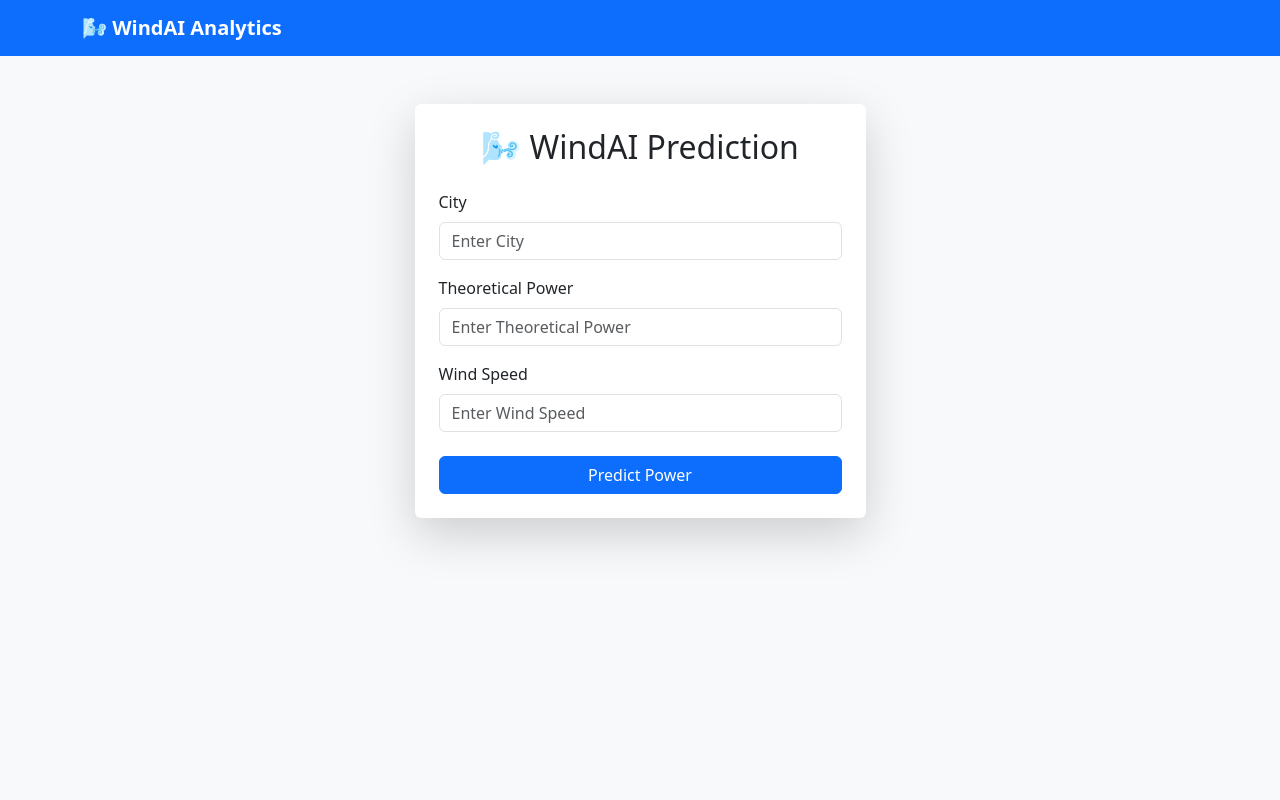
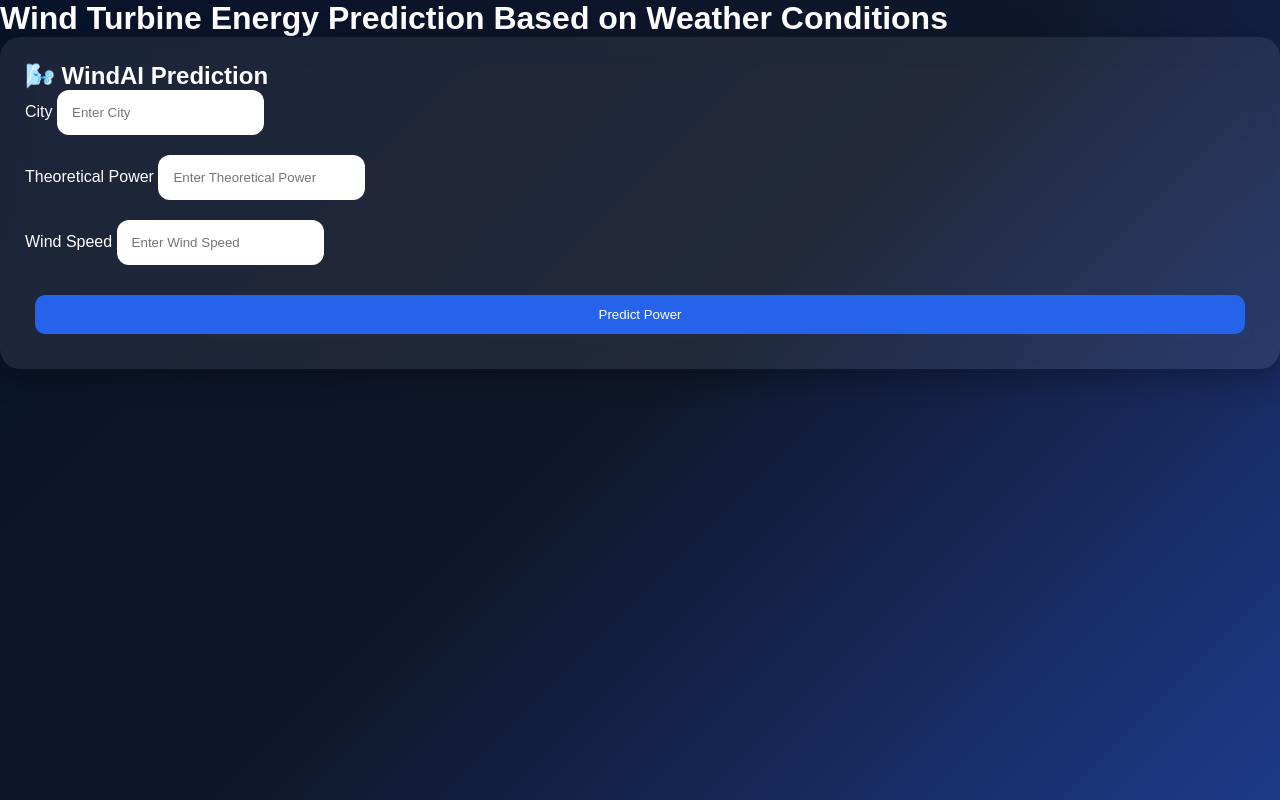
Before and after one commit to Veera9966148/Veera9966148-Weather-Based-Prediction-of-Wind-Turbine-Energy, a Flask app: page /predict in a window 1280 px wide. Run offline with Flask 3, Linux system fonts and the light colour scheme.

Commit message:
Refactor base.html for improved structure and styling

```diff
--- a/Project file/templates/base.html
+++ b/Project file/templates/base.html
@@ -1,44 +1,34 @@
 <!DOCTYPE html>
 <html>
+<head>
+    <title>WindAI Analytics</title>
 
-<head>
     <meta charset="UTF-8">
-
     <meta
         name="viewport"
-        content="width=device-width, initial-scale=1"
+        content="width=device-width, initial-scale=1.0"
     >
 
-    <title>WindAI Analytics</title>
-
     <link
-        href="https://cdn.jsdelivr.net/npm/bootstrap@5.3.3/dist/css/bootstrap.min.css"
         rel="stylesheet"
+        href="{{ url_for('static',
+        filename='css/style.css') }}"
     >
 </head>
 
-<body class="bg-light">
+<body>
 
-<nav class="navbar navbar-dark bg-primary">
-    <div class="container">
+    <header class="header">
 
-        <a
-            class="navbar-brand fw-bold"
-            href="/"
-        >
-            🌬️ WindAI Analytics
-        </a>
+        <h1>
+            Wind Turbine Energy Prediction
+            Based on Weather Conditions
+        </h1>
 
-    </div>
-</nav>
-
-<div class="container py-5">
+    </header>
 
     {% block content %}
     {% endblock %}
 
-</div>
-
 </body>
-
 </html>
```
